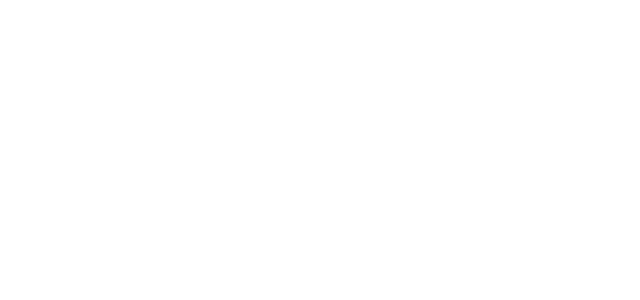
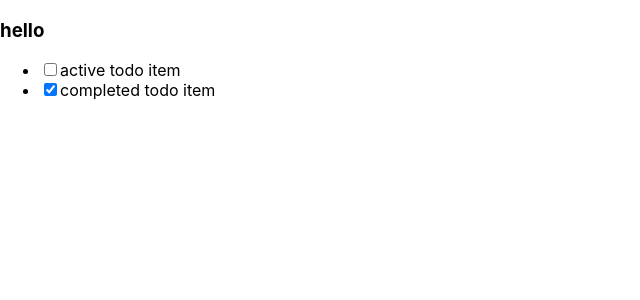
Before and after one commit to kgpoj/happyHomework, a React (Create React App) app in the folder todo-list/: page / in a window 1280 px wide. Shown: the top 300 px of the page, without its empty margins (0-640 px from the left). Built offline with nearby package versions, Linux system fonts and the light colour scheme.

Commit message:
feat: create TodoList component to show todo data and checked status

```diff
--- a/todo-list/src/App.tsx
+++ b/todo-list/src/App.tsx
@@ -1,10 +1,16 @@
-import React from 'react';
+import React, {useState} from 'react';
+import TodoList from "./components/TodoList";
+import mockTodoData from "./constants/mockTodoData";
+import {TodoItem} from "./interface/TodoItem";
 
 function App() {
-  return (
-    <div>
-    </div>
-  );
+    const [dataSource, setDataSource] = useState<TodoItem[]>(mockTodoData);
+
+    return (
+        <div>
+            <TodoList title={'hello'} dataSource={dataSource}/>
+        </div>
+    );
 }
 
 export default App;
--- /dev/null
+++ b/todo-list/src/components/TodoList.tsx
@@ -0,0 +1,27 @@
+import React from 'react';
+import {TodoItem} from "../interface/TodoItem";
+
+interface Props {
+    title: string,
+    dataSource: TodoItem[],
+}
+function TodoList({title, dataSource}: Props) {
+    const handleCheckedChange = () => {
+
+    };
+    return (
+        <div>
+            <h3>{title}</h3>
+            <ul>
+                {dataSource.map(({data, status}, index) =>
+                    <li key={index}>
+                        <input type={"checkbox"} name={data} checked={status === 'completed'} onChange={handleCheckedChange}/>
+                        <label htmlFor={data}>{data}</label>
+                    </li>
+                )}
+            </ul>
+        </div>
+    );
+}
+
+export default TodoList;
--- /dev/null
+++ b/todo-list/src/constants/mockTodoData.ts
@@ -0,0 +1,14 @@
+import {TodoItem} from "../interface/TodoItem";
+
+const mockTodoData: TodoItem[] = [
+    {
+        data: 'active todo item',
+        status: 'active'
+    },
+    {
+        data: 'completed todo item',
+        status: 'completed'
+    }
+];
+
+export default mockTodoData
--- /dev/null
+++ b/todo-list/src/interface/TodoItem.ts
@@ -0,0 +1,4 @@
+export interface TodoItem {
+    data: string;
+    status: string;
+}
```
Also changed, not shown: 1 other file (tests, documents, lock files or other folders).
